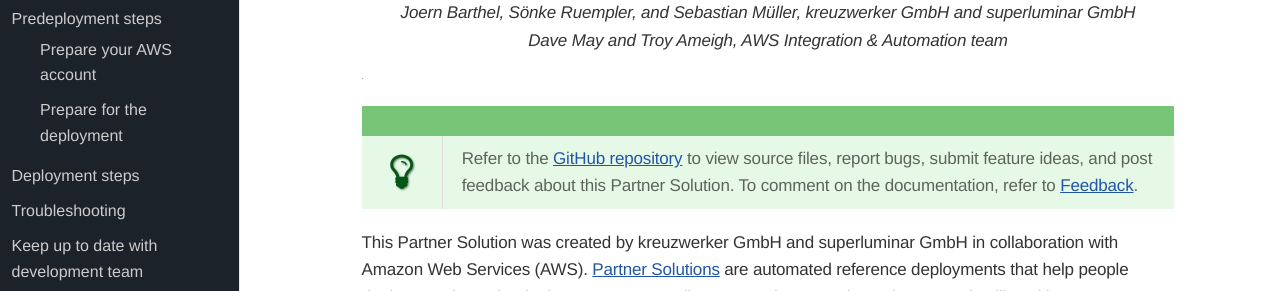
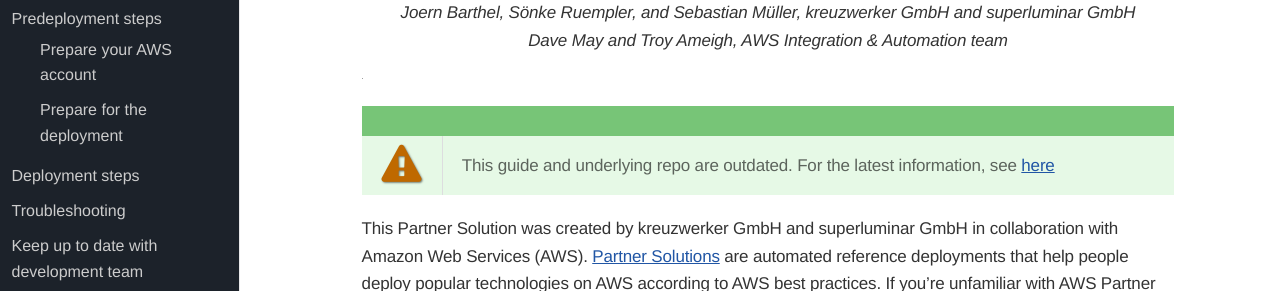
Before and after one commit to aws-ia/cfn-ps-superwerker, a plain HTML site: page index.html in a window 1280 px wide. Shown: the part 271-562 px from the top of the page. Drawn offline with nearby package versions, Linux system fonts and the light colour scheme; grey boxes are pictures that could not be loaded; files whose address does not match are found by name; a web font is replaced by a local one.

Commit message:
chore: add deprecation note

```diff
--- a/index.html
+++ b/index.html
@@ -897,10 +897,10 @@ p.footer-text a{color:#d7d8d8}
 <table>
 <tr>
 <td class="icon">
-<i class="fa icon-tip" title="Tip"></i>
+<i class="fa icon-warning" title="Warning"></i>
 </td>
 <td class="content">
-Refer to the <a href="https://github.com/aws-ia/cfn-ps-superwerker" target="_blank" rel="noopener">GitHub repository</a> to view source files, report bugs, submit feature ideas, and post feedback about this Partner Solution. To comment on the documentation, refer to <a href="#_feedback">Feedback</a>.
+This guide and underlying repo are outdated. For the latest information, see <a href="https://superwerker.awsworkshop.io/">here</a>
 </td>
 </tr>
 </table>
```
